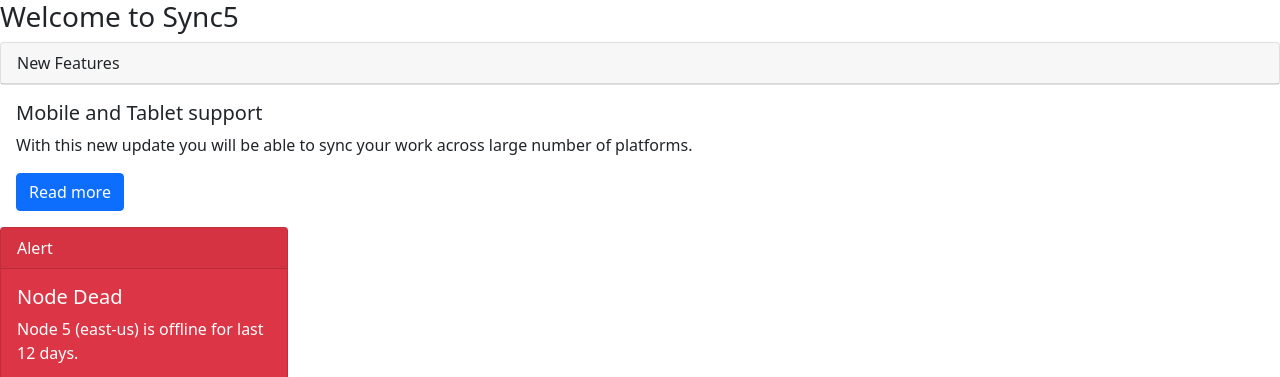
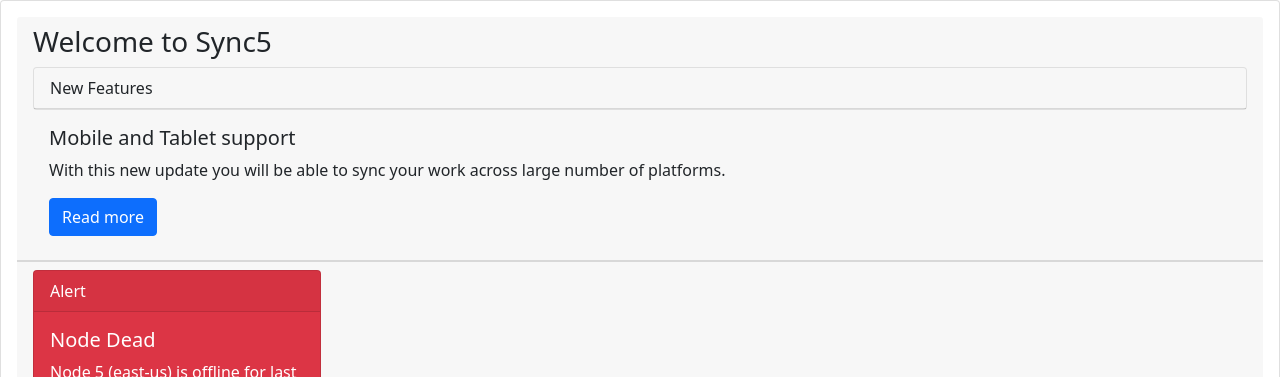
Before and after one commit to acciojob/bootstrap-card-Abhisheklikho, a website: page main.html in a window 1280 px wide. Shown: the top 377 px of the page. Drawn offline with nearby package versions, Linux system fonts and the light colour scheme.

Commit message:
Update main.html

```diff
--- a/main.html
+++ b/main.html
@@ -11,6 +11,11 @@
 
 <body>
   <!-- the entire body must be written by student -->
+
+  <div class="card">
+	<div class="card-body">
+		<div class="card-header">
+
 			<h3>Welcome to Sync5</h3>
 			<div class="card">
 			  <div class="card-header">
@@ -23,6 +28,10 @@
 			  <a href="#" class="btn btn-primary">Read more</a>
 			</div>
 
+		</div>
+
+
+		<div class="card-footer">
 
 			<div class="card-deck">
 				<div class="card bg-danger mb-3 text-white" style="max-width: 18rem;">
@@ -42,6 +51,17 @@
 					</div>
 				  </div>
 			  </div>
+
+		</div>
+	</div>
+  </div>
+
+
+
+
+
+
+
   </div>
 
   </div>
```
Lines whose indentation alone changed are shown as unchanged.
